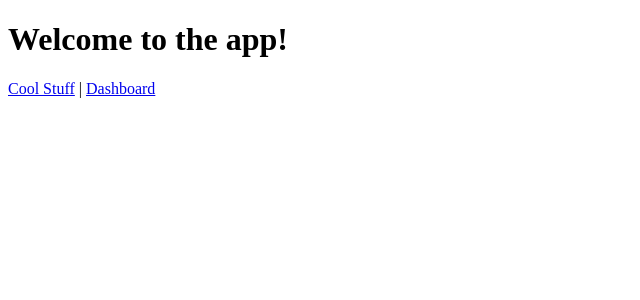
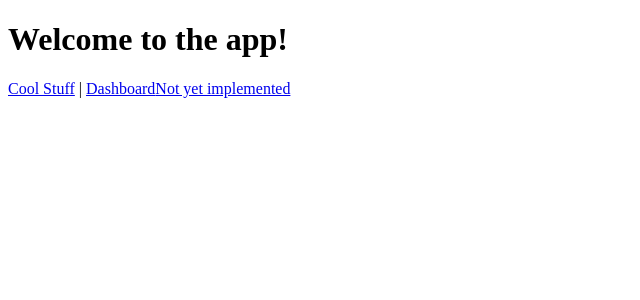
Before and after one commit to erynder-z/react-router, a React (Create React App) app: page / in a window 1280 px wide. Shown: the top 300 px of the page, without its empty margins (0-640 px from the left). Built offline with nearby package versions, Linux system fonts and the light colour scheme.

Commit message:
Add not found routes

```diff
--- a/src/App.js
+++ b/src/App.js
@@ -1,4 +1,5 @@
 import { Routes, Route, Link, Outlet } from 'react-router-dom';
+import Home from './Home';
 
 function App() {
   return (
@@ -6,6 +7,7 @@ function App() {
       <Route path="/" element={<Layout />}>
         <Route path="coolstuff" element={<Coolstuff />} />
         <Route path="dashboard" element={<Dashboard />} />
+        <Route path="*" element={<NotFound />} />
       </Route>
     </Routes>
   );
@@ -18,6 +20,7 @@ function Layout() {
       <nav>
         <Link to="coolstuff">Cool Stuff</Link> |{' '}
         <Link to="dashboard">Dashboard</Link>
+        <Link to="missing">Not yet implemented</Link>
       </nav>
       <div className="content">
         <Outlet />
@@ -34,4 +37,8 @@ function Dashboard() {
   return <h1>Dashboard</h1>;
 }
 
+function NotFound() {
+  return <h1>Nothing here</h1>;
+}
+
 export default App;
--- a/src/RouteSwitch.js
+++ b/src/RouteSwitch.js
@@ -8,7 +8,7 @@ const RouteSwitch = () => {
   return (
     <BrowserRouter>
       <Routes>
-        <Route path="/" element={<App />} />
+        <Route path="*" element={<App />} />
         <Route path="/profile" element={<Profile />} />
         <Route path="/home" element={<Home />} />
         <Route path="/about" element={<About />} />
```
